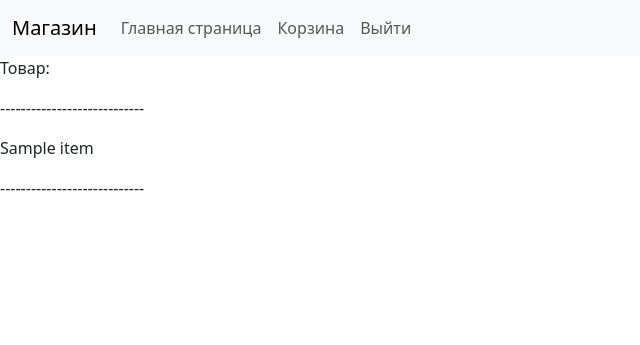
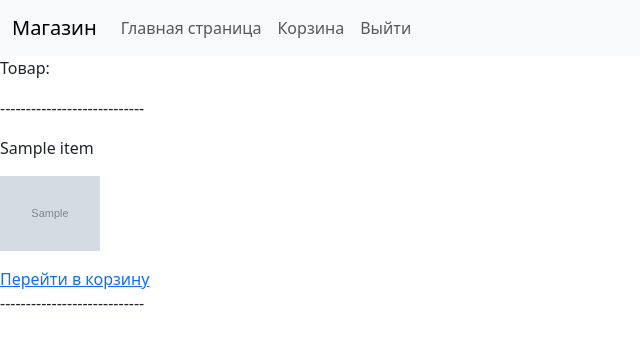
Before and after one commit to Cagey7/technoshop, a Django app: a page that uses products/templates/products/item.html in a window 1280 px wide. Shown: the top 345 px of the page, without its empty margins (0-640 px from the left). Run offline with Django 4.2, Linux system fonts and the light colour scheme; a user stored in the database is signed in; tables that the repository leaves empty hold one stand-in row (values such as "Sample post"); grey boxes marked "Sample" are stand-in pictures; parts of the project's set-up code (start-up, migrations or seed data) failed here and were passed over.

Commit message:
Fixed htmls

```diff
--- a/cart/views.py
+++ b/cart/views.py
@@ -19,7 +19,6 @@ class AddToCart(View):
             if not self.request.session.get("cart"):
                 self.request.session["cart"] = []
             self.request.session["cart"].append({"item": item.id, "quantity": 1})
-            print(self.request.session["cart"])
         return redirect(self.get_success_url())
 
     def get_success_url(self):
--- a/products/templates/products/item.html
+++ b/products/templates/products/item.html
@@ -4,11 +4,18 @@
     <p>Товар:</p>
     {% if item.is_in_cart %}
         <p>----------------------------</p>
-        <p>{{ item.item }}</p>
+        <p>{{ item.item.name }}</p>
+        {% if item.item.photo %}
+            <p><img src="{{ item.item.photo.url }}" width=100></p>
+        {% endif %}
+        <a href="{% url 'cart' %}">Перейти в корзину</a>
         <p>----------------------------</p>
     {% else %}
         <p>----------------------------</p>
-        <a href="{% url 'item' item.item.slug %}"><p>{{ item.item.name }}</p></a>
+        <p>{{ item.item.name }}</p>
+        {% if item.item.photo %}
+            <p><img src="{{ item.item.photo.url }}" width=100></p>
+        {% endif %}
         <form method="post" action="{% url 'add_to_cart' item.item.id %}">
             {% csrf_token %}
             <button type="submit">Submit</button>
--- a/products/views.py
+++ b/products/views.py
@@ -16,7 +16,6 @@ class ProductsHome(TemplateView):
     }
 
     def get_context_data(self, **kwargs):
-        print(self.request.session)
         context =  super().get_context_data(**kwargs)
         items_anon = Item.published.all().select_related("item_category")
         items = []
```
